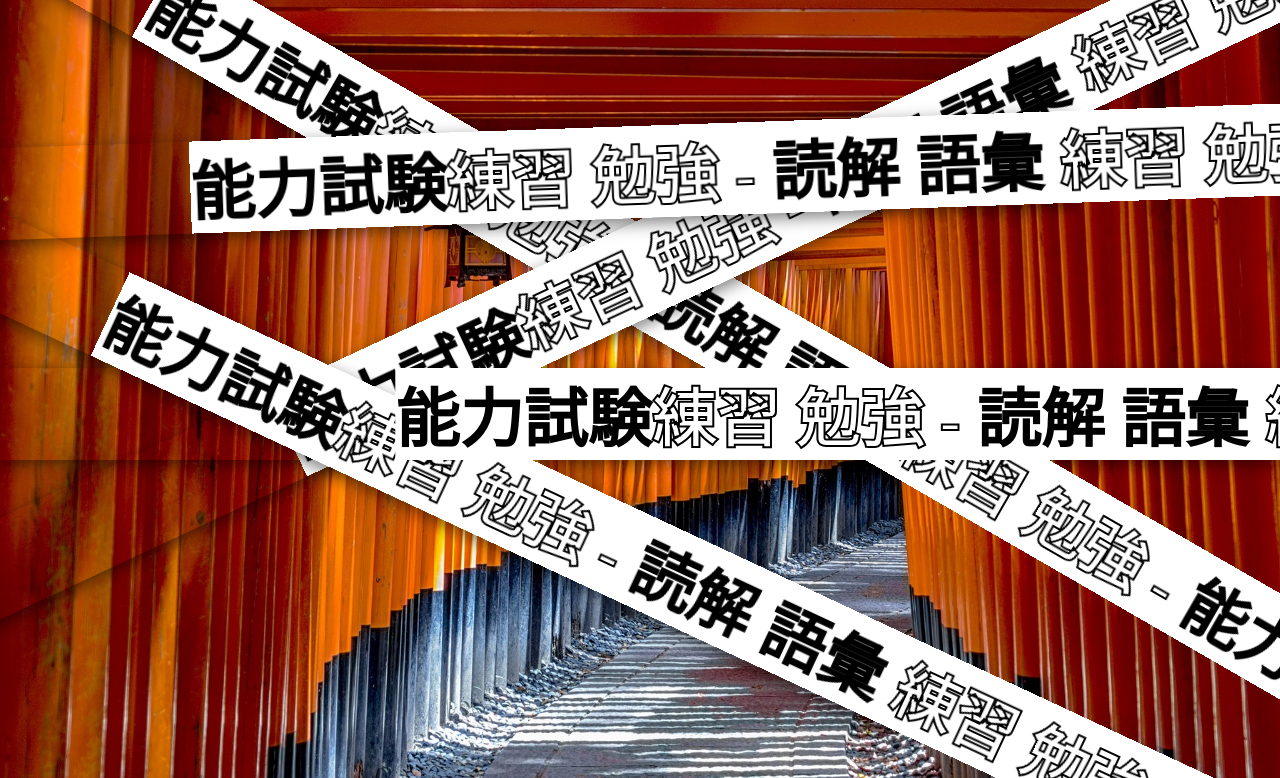
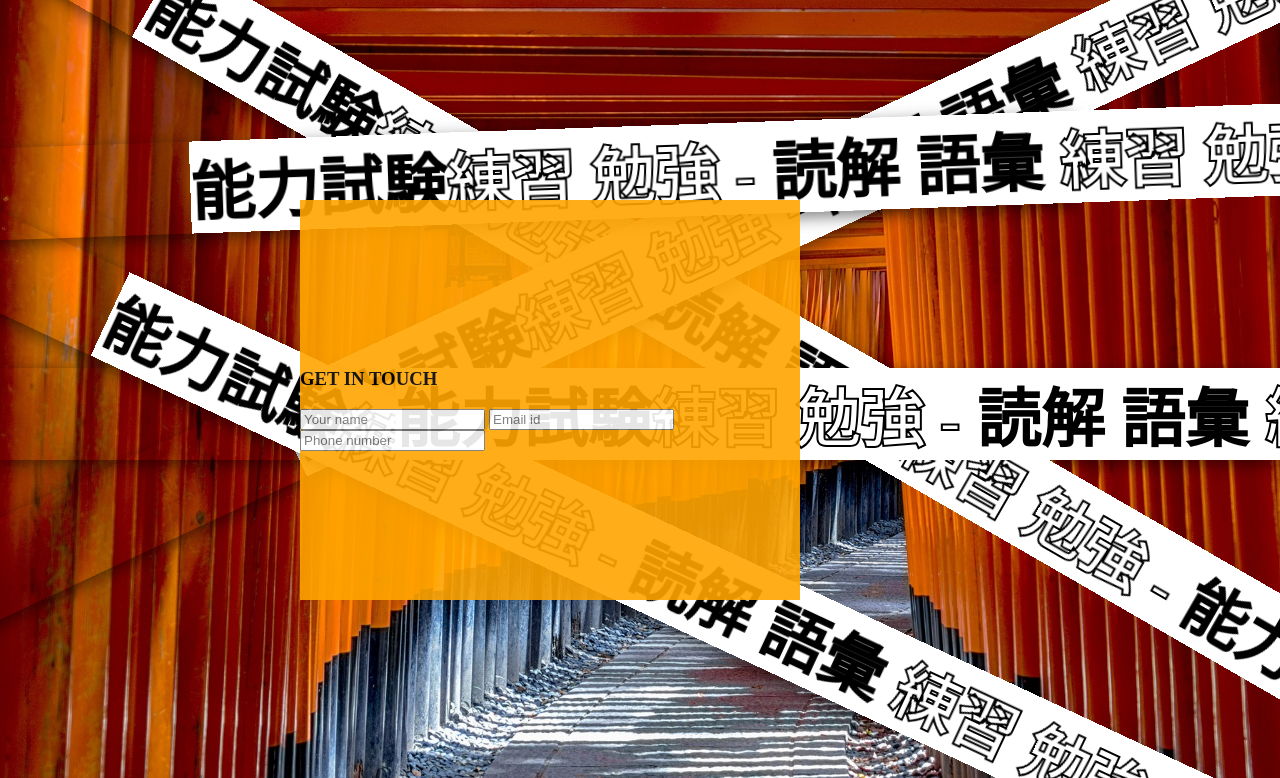
Before and after one commit to thebestprince/Jpn-tutoring-page, a plain HTML site: page index.html in a window 1280 px wide. Shown: the top 778 px of the page. Drawn offline with Linux system fonts and the light colour scheme.

Commit message:
Center-div

```diff
--- a/index.html
+++ b/index.html
@@ -8,6 +8,15 @@
 </head>
 <body>
     <section>
+        <div class="container">
+            <form>
+                <h3>GET IN TOUCH</h3>
+                <input type="text" id="name" placeholder="Your name" required>
+                <input type="email" id="email" placeholder="Email id" required>
+                <input type="text" id="phone" placeholder="Phone number" required>
+            </form>
+
+        </div>
         <div class="scroll text1">
             <div>
                 能力試験<span>練習 勉強 - </span>読解 語彙 <span>
--- a/style.css
+++ b/style.css
@@ -7,6 +7,20 @@ body
      font-family: 'Poppins', san-serif;
 }
 
+.container
+{
+    width: 500px;
+    height: 400px;
+    background-color: orange;
+    align-items: center;
+   z-index: 9;
+   position: absolute;
+   opacity: .9;
+   right: 480px;
+   top: 200px;
+   justify-content: center;
+   display: flex;
+}
 section{
     position: relative;
     width: 100%;
```
